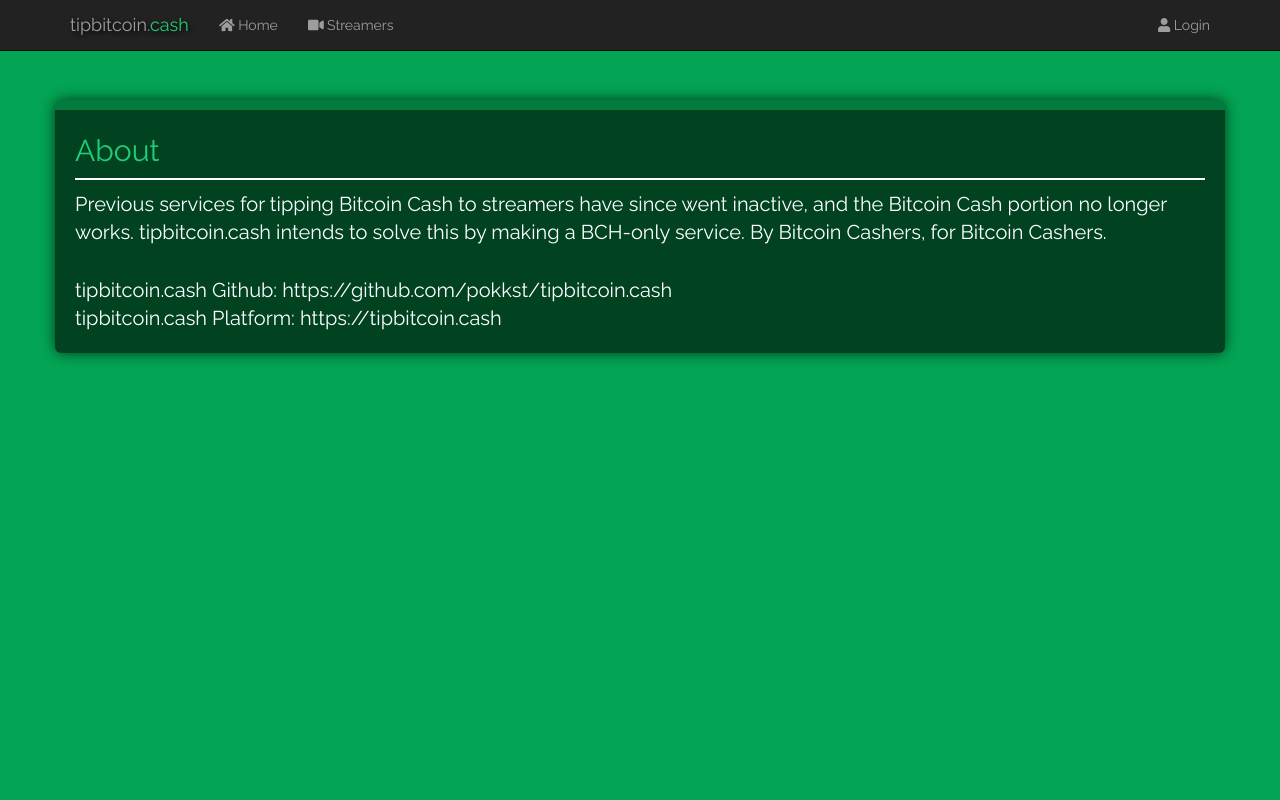
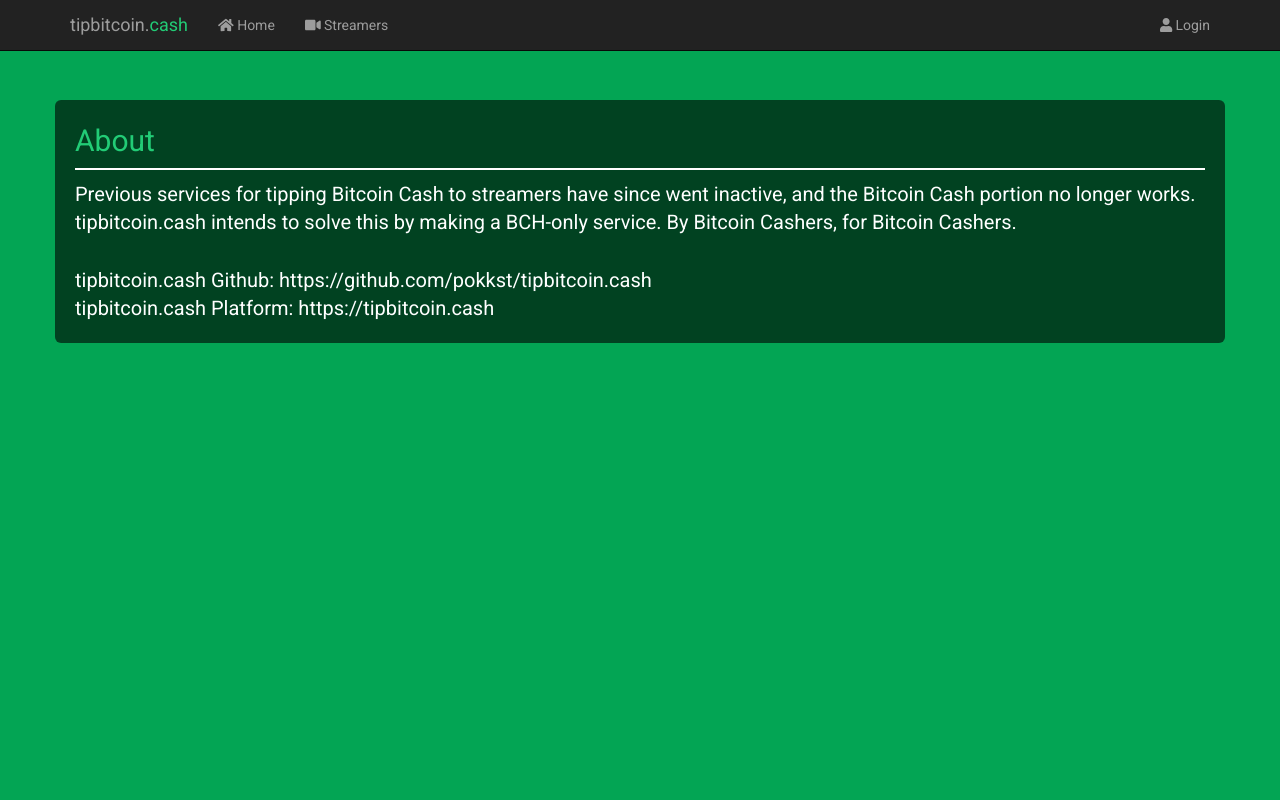
Before and after one commit to 3even/tipbitcoin.cash, a Python web app: template app/templates/about.html in a window 1280 px wide. Run offline with Jinja, Linux system fonts and the light colour scheme; the template is opened without the code that fills it, so the values that code supplies are empty; some libraries are stand-ins or nearby versions.

Commit message:
UI polishing

```diff
--- a/app/static/css/styles.css
+++ b/app/static/css/styles.css
@@ -1,4 +1,3 @@
-@import url(https://fonts.googleapis.com/css?family=Raleway:400,600,800);
 html{
     width: 100%;
   height: 100%;
@@ -12,7 +11,7 @@
   -webkit-background-size: cover;
   -moz-background-size: cover;
   -o-background-size: cover;
-  font-family: 'Raleway', sans-serif;
+  font-family: 'Roboto', sans-serif;
   color: #fff;
   padding: 0;
   margin: 0;
@@ -106,7 +105,6 @@
 
 
 .navbar-brand {
-  text-shadow: 2px 2px 4px #000000;
 }
 
 .dropdown-menu {
@@ -379,9 +377,6 @@
 /*       */
 
 .prof-wrap {
-  -webkit-box-shadow: 0px 0px 15px -1px rgba(0,0,0,0.75);
-  -moz-box-shadow: 0px 0px 15px -1px rgba(0,0,0,0.75);
-  box-shadow: 0px 0px 15px -1px rgba(0,0,0,0.75);
   border-radius: 6px;
   /* border: 2px solid #222; */
   overflow: hidden;
@@ -404,9 +399,6 @@
   padding-right: 25px;
   padding-bottom: 5px;
   border-radius: 6px;
-  -webkit-box-shadow: 0px 0px 5px -1px rgba(0,0,0,0.75);
-  -moz-box-shadow: 0px 0px 5px -1px rgba(0,0,0,0.75);
-  box-shadow: 0px 0px 5px -1px rgba(0,0,0,0.75);
 }
 
 .numberCircle {
@@ -516,12 +508,10 @@
 }
 .sl-red {
     background-color: #940;
-    box-shadow: @_base-shadow, inset #600 0 -1px 9px, #F00 0 @bottom-bleed @aura-radius;
 }
 
 .sl-green {
     background-color: #66ff33;
-    box-shadow: @_base-shadow, inset #460 0 -1px 9px, #7D0 0 @bottom-bleed @aura-radius;
 }
 
 
@@ -555,9 +545,6 @@
 }
 
 .donation-wrap {
-  /* -webkit-box-shadow: 0px 0px 15px -1px rgba(0,0,0,0.75);
-  -moz-box-shadow: 0px 0px 15px -1px rgba(0,0,0,0.75);
-  box-shadow: 0px 0px 15px -1px rgba(0,0,0,0.75); */
   border-radius: 6px;
   /* border: 2px solid #222; */
   overflow: hidden;
--- a/app/templates/about.html
+++ b/app/templates/about.html
@@ -3,8 +3,6 @@
 {% block content %}
 <div class="container container-inv animated fadeIn">
     <div class="row prof-wrap">
-        <div class="col-md-12 prof-title">
-        </div>
         <div class="col-md-12 prof-body">
 			<div class="underline">
 				<div class="highlight" style="font-size: 30px;">About</div>
--- a/app/templates/base.html
+++ b/app/templates/base.html
@@ -8,6 +8,7 @@
 	<link rel="stylesheet" href="{{url_for('.static', filename='css/hover.css')}}">
 	<link rel="stylesheet" href="{{url_for('.static', filename='css/animate.css')}}">
 	<link rel="icon" href="https://tipbitcoin.cash/static/img/favicon.ico" type="image/x-icon" />
+	<link href="https://fonts.googleapis.com/css?family=Roboto&display=swap" rel="stylesheet">
 	<script defer src="https://use.fontawesome.com/releases/v5.0.6/js/all.js"></script>
 	<script src="/static/js/jquery.min.js"></script>
 	<script src="/static/js/scripts.js"></script>
--- a/app/templates/history.html
+++ b/app/templates/history.html
@@ -12,8 +12,6 @@
 <div class="container container-inv animated fadeIn" style="width:1500px;">
 
     <div class="row prof-wrap">
-        <div class="col-md-12 col-sm-12 col-xs-12 prof-title">
-        </div>
 <div class="row prof-body">
 	<div class="underline">
 		<div class="col-md-2">
--- a/app/templates/users.html
+++ b/app/templates/users.html
@@ -3,9 +3,6 @@
 {% block content %}
 <div class="container container-inv animated fadeIn">
     <div class="row prof-wrap">
-        <div class="col-md-12 col-sm-12 col-xs-12 prof-title">
-        	<a id="Nickname"> </a>
-        </div>
 		<div class="prof-body">
 			<div class="col-md-12" style="border-bottom: 2px solid white;">
 				<font size="5">Streamers</font>
```
